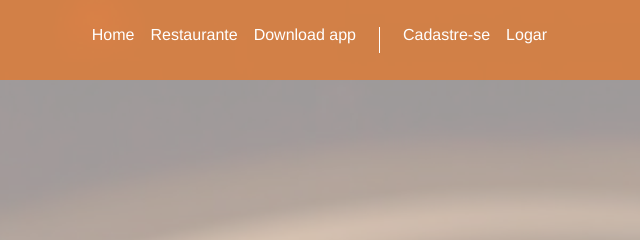
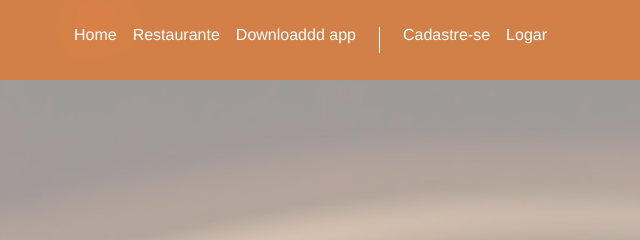
Before and after one commit to restreserva/resttcc, a plain HTML site: page index.html in a window 1280 px wide. Shown: the top 240 px of the page, 640-1280 px from the left. Drawn offline with nearby package versions, Linux system fonts and the light colour scheme.

Commit message:
teste de commit

```diff
--- a/index.html
+++ b/index.html
@@ -49,7 +49,7 @@
                         </li>
 
                         <li class="nav-item">
-                            <a href="" class="nav-link">Download app</a>
+                            <a href="" class="nav-link">Downloaddd app</a>
                         </li>
 
                         <li class="nav-item divisor"></li>
```
